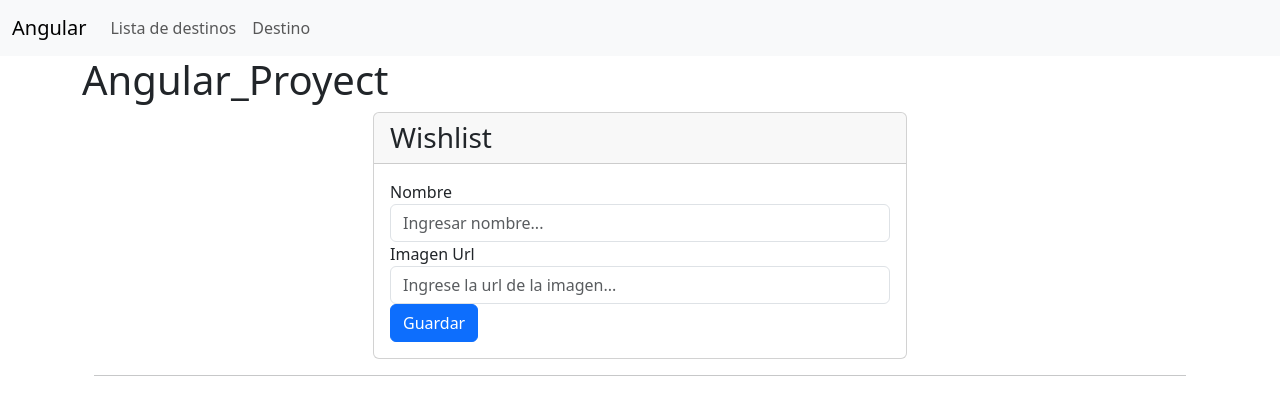
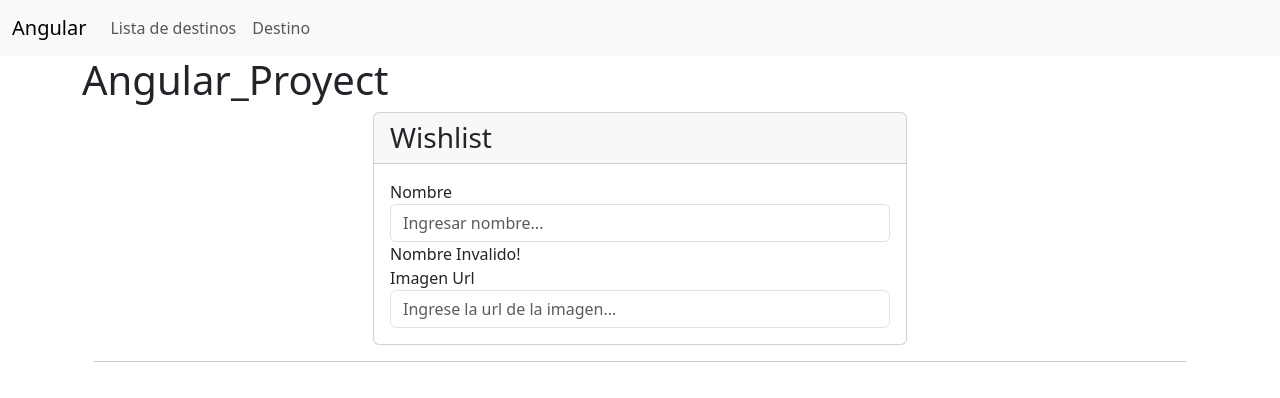
Before and after one commit to DavidStGS/AngularProyect, an Angular app: page / in a window 1280 px wide. Shown: the top 398 px of the page. Built offline with nearby package versions, Linux system fonts and the light colour scheme.

Commit message:
Validacion

```diff
--- a/src/app/form-destino-vieajes/form-destino-vieajes.component.html
+++ b/src/app/form-destino-vieajes/form-destino-vieajes.component.html
@@ -1,19 +1,15 @@
-<form [formGroup]="formulario"
-    (ngSubmit)="guardar(formulario.controls['nombre'].value, formulario.controls['url'].value)">
+<form [formGroup]="fb" (ngSubmit)="guardar(fb.controls['nombre'].value, fb.controls['url'].value)">
     <div class="form-group">
         <label for="nombre" class="style-labels">Nombre</label>
         <input type="text" class="form-control" id="nombre" formControlName="nombre" placeholder="Ingresar nombre..." />
-        <div *ngIf="formulario.get('nombre')!.invalid && formulario.get('nombre')!.touched" class="alert alert-danger">
-            El nombre es requerido.
-        </div>
+        <div *ngIf="!fb.controls['nombre'].valid">Nombre Invalido!</div>
+        <div *ngIf="fb.controls['nombre'].hasError('requerida')">Nombre Invalido!</div>
     </div>
+
     <div class="form-group">
         <label for="image-url" class="style-labels">Imagen Url</label>
         <input type="text" class="form-control" id="image-url" formControlName="url"
             placeholder="Ingrese la url de la imagen..." />
-        <div *ngIf="formulario.get('url')!.invalid && formulario.get('url')!.touched" class="alert alert-danger">
-            La URL de la imagen es requerida.
-        </div>
     </div>
-    <button type="submit" class="btn btn-primary styles-guardar">Guardar</button>
+    <button type="submit" class="btn btn-primary styles-guardar" *ngIf="fb.valid">Guardar</button>
 </form>
--- a/src/app/form-destino-vieajes/form-destino-vieajes.component.ts
+++ b/src/app/form-destino-vieajes/form-destino-vieajes.component.ts
@@ -1,5 +1,5 @@
 import { Component, EventEmitter, Output } from '@angular/core';
-import { FormBuilder, FormGroup } from '@angular/forms';
+import { FormBuilder, FormGroup, Validators } from '@angular/forms';
 import { DestinoViajes } from '../model/destino-viajes.model';
 
 @Component({
@@ -10,15 +10,16 @@
 
 export class FormDestinoVieajesComponent {
   @Output() onItemAdded: EventEmitter<DestinoViajes>;
-  formulario: FormGroup;
+  fb: FormGroup;
 
-  constructor(private fb: FormBuilder) {
+  constructor(fb: FormBuilder) {
     this.onItemAdded = new EventEmitter();
-    this.formulario = this.fb.group({
-      nombre: [''],
+    this.fb = fb.group({
+      nombre: ['', Validators.required],
       url: ['']
     });
-    this.formulario.valueChanges.subscribe((form: any) => {
+
+    this.fb.valueChanges.subscribe((form: any) => {
       console.log('cambio el formulario: ', form);
     });
   }
```
